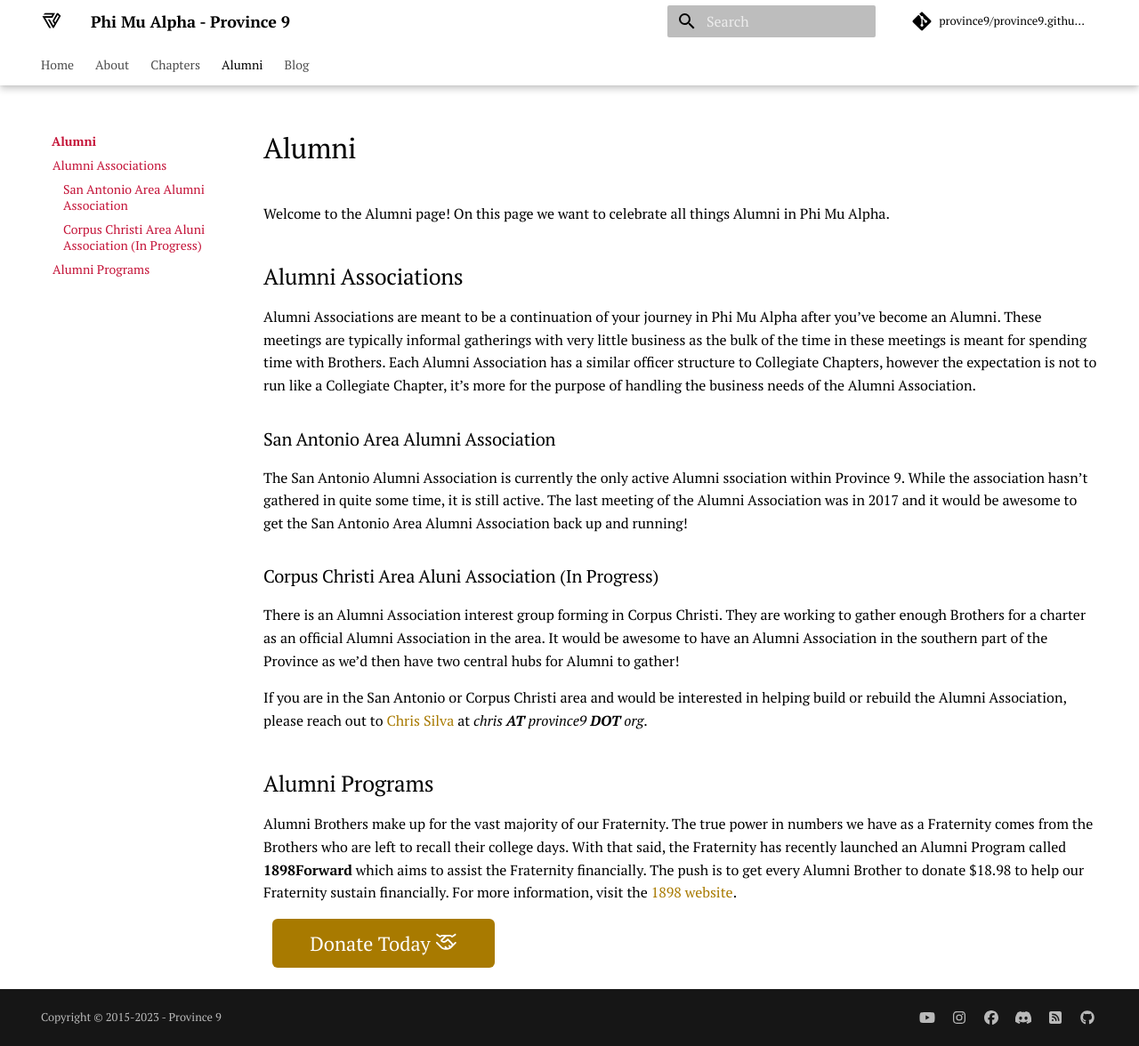
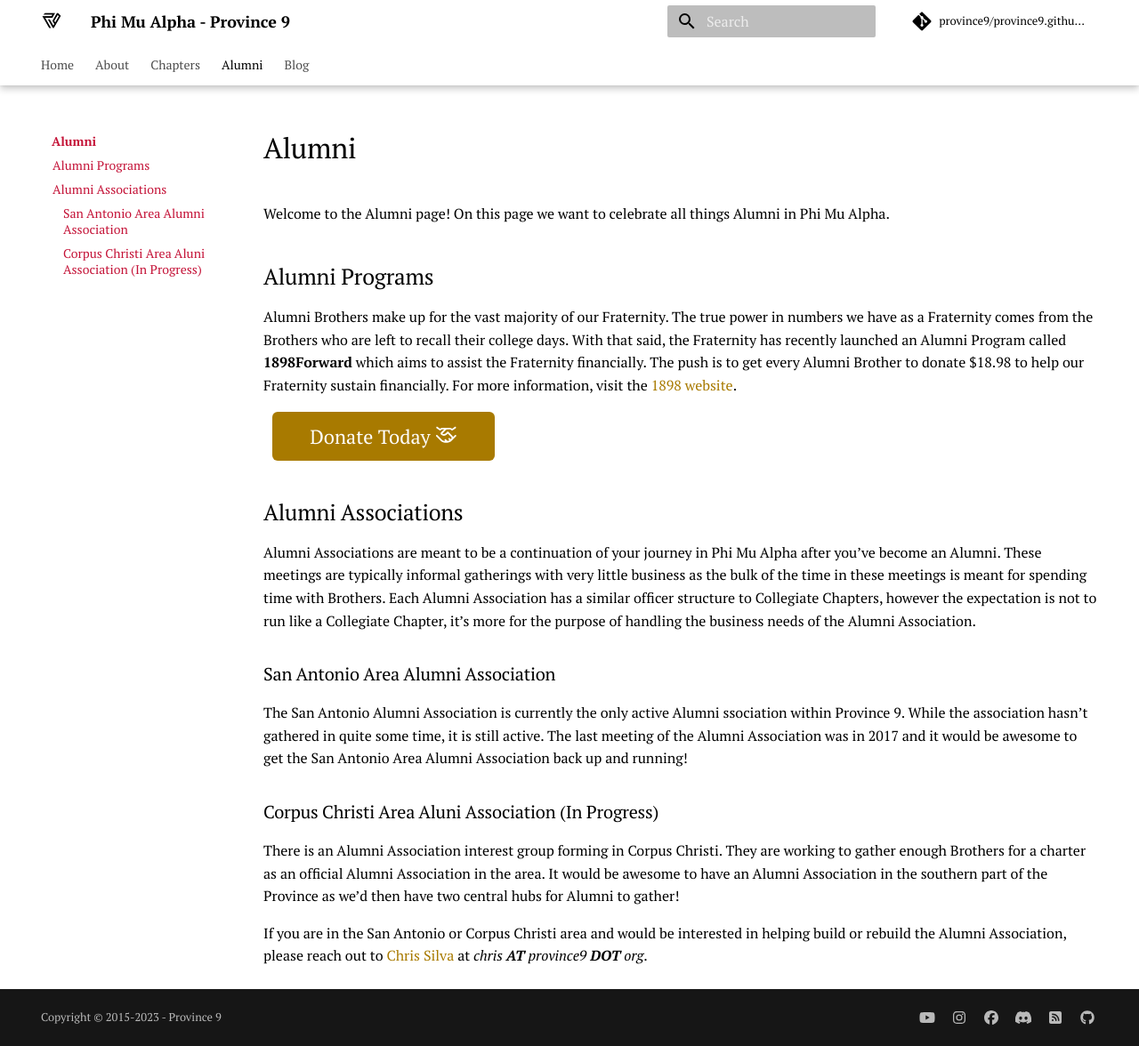
Before and after one commit to Province9/province9.github.io, an MkDocs documentation site: the page built from docs/alumni.md, in a window 1280 px wide and 1176 px high. Shown: the whole window at 89% size. Built offline with MkDocs 1.6.1 and Material for MkDocs 9.7.7, drawn with Linux system fonts in a browser that asks for light colours; comment, search, counter and statistics services are not loaded; some of the changed lines change nothing that is shown.

Commit message:
reorganizing page

```diff
--- a/docs/alumni.md
+++ b/docs/alumni.md
@@ -1,6 +1,18 @@
 # Alumni
 
 Welcome to the Alumni page! On this page we want to celebrate all things Alumni in Phi Mu Alpha.
+
+## Alumni Programs
+
+Alumni Brothers make up for the vast majority of our Fraternity. The true
+power in numbers we have as a Fraternity comes from the Brothers who are left
+to recall their college days. With that said, the Fraternity has recently
+launched an Alumni Program called **1898Forward** which aims to assist the
+Fraternity financially. The push is to get every Alumni Brother to donate
+$18.98 to help our Fraternity sustain financially. For more information, visit
+the [1898 website](https://1898forward.org).
+
+[Donate Today :fontawesome-regular-handshake:](https://1898forward.org){ .p9-button .p9-button--primary }
 
 ## Alumni Associations
 
@@ -27,16 +39,3 @@
 Alumni to gather!
 
 If you are in the San Antonio or Corpus Christi area and would be interested in helping build or rebuild the Alumni Association, please reach out to [Chris Silva](mailto:chris@province9.rog) at _chris **AT** province9 **DOT** org_.
-
-
-## Alumni Programs
-
-Alumni Brothers make up for the vast majority of our Fraternity. The true
-power in numbers we have as a Fraternity comes from the Brothers who are left
-to recall their college days. With that said, the Fraternity has recently
-launched an Alumni Program called **1898Forward** which aims to assist the
-Fraternity financially. The push is to get every Alumni Brother to donate
-$18.98 to help our Fraternity sustain financially. For more information, visit
-the [1898 website](https://1898forward.org).
-
-[Donate Today :fontawesome-regular-handshake:](https://1898forward.org){ .p9-button .p9-button--primary }
```
